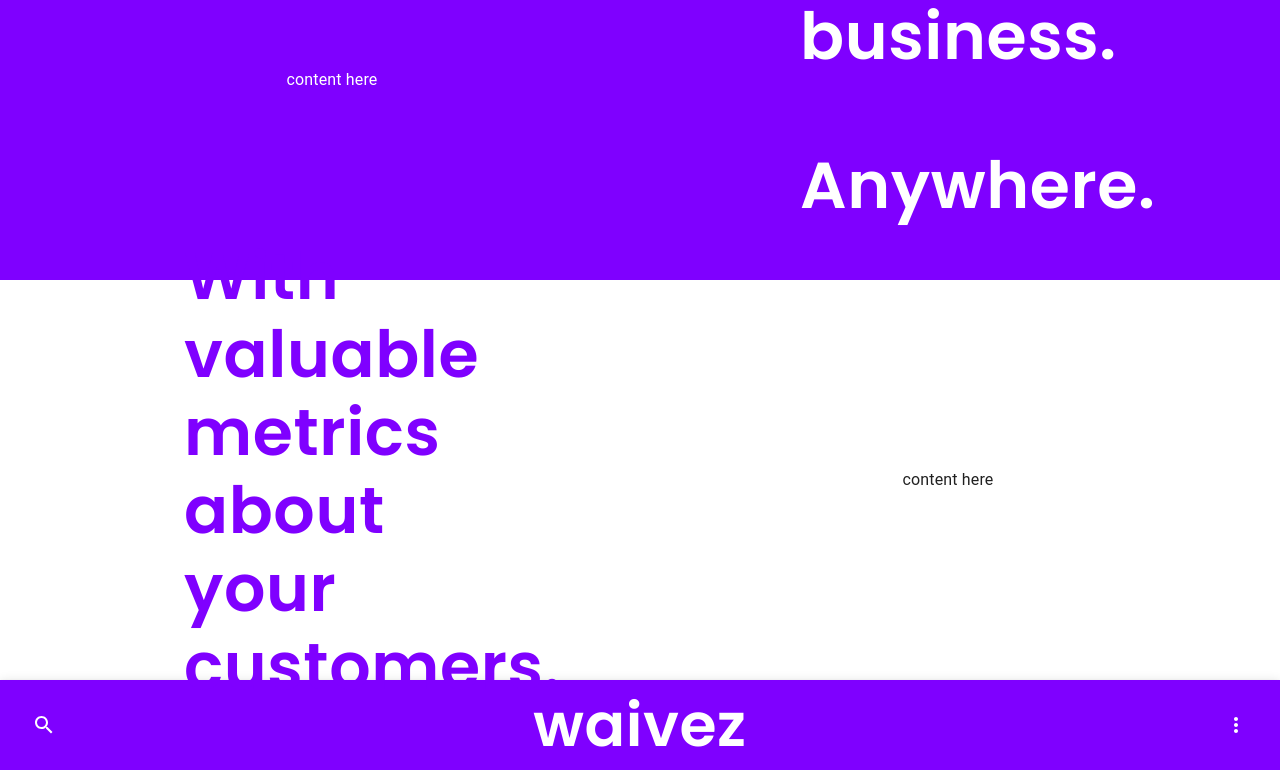
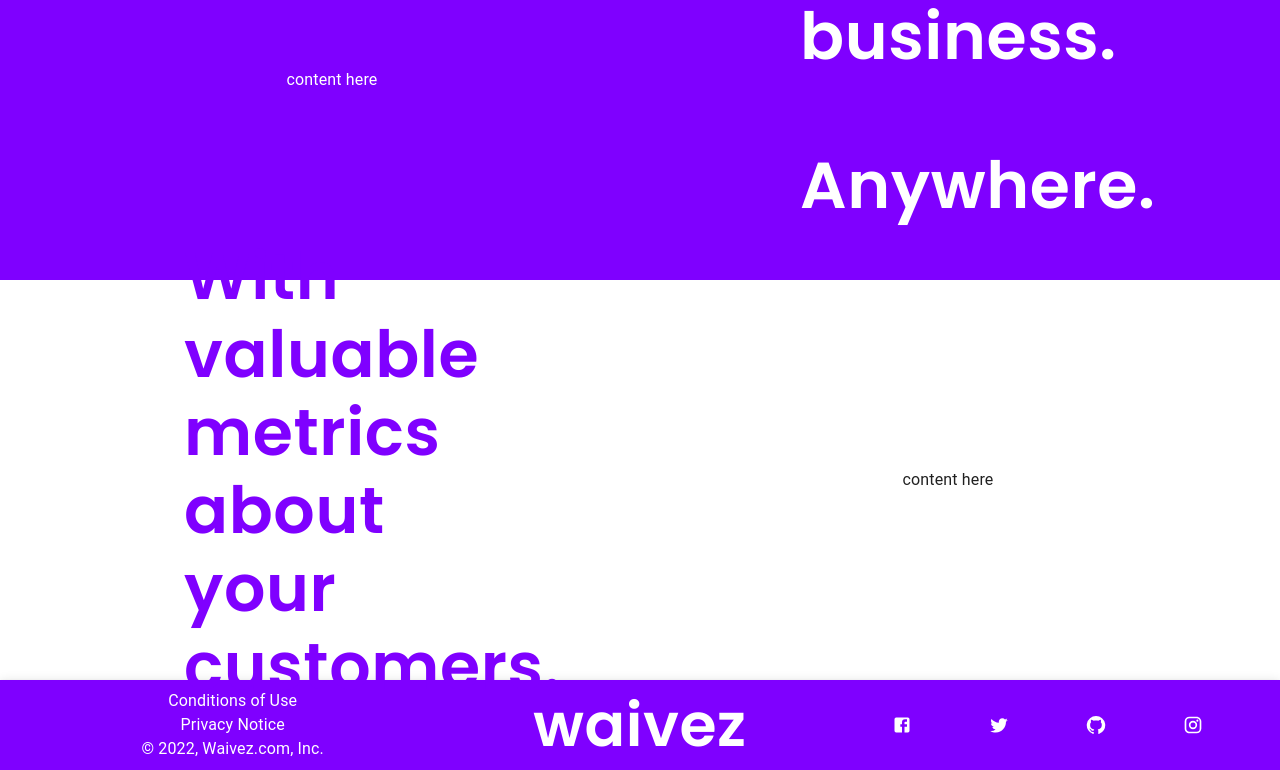
Before and after one commit to loganbahr/waivez, a Next.js app: page / in a window 1280 px wide. Shown: the part 1139-1909 px from the top of the page. Built offline with nearby package versions, Linux system fonts and the light colour scheme; a web font is replaced by a local one.

Commit message:
footer refactor
Took 1 hour 7 minutes

```diff
--- a/components/layout/Footer/Footer.js
+++ b/components/layout/Footer/Footer.js
@@ -5,7 +5,11 @@ import Typography from "@mui/material/Typography";
 import IconButton from "@mui/material/IconButton";
 import SearchIcon from "@mui/icons-material/Search";
 import MoreIcon from "@mui/icons-material/MoreVert";
-import { Box } from "@mui/material";
+import FacebookIcon from '@mui/icons-material/Facebook';
+import TwitterIcon from '@mui/icons-material/Twitter';
+import GitHubIcon from '@mui/icons-material/GitHub';
+import InstagramIcon from '@mui/icons-material/Instagram';
+import {Box, Button} from "@mui/material";
 
 const Footer = () => {
     return (
@@ -16,24 +20,72 @@ const Footer = () => {
                     top: "auto",
                     bottom: "0",
                     position: "static",
-        }}
-      >
-        <Toolbar sx={{ display: "flex", justifyContent: "space-between" }}>
-          <IconButton color="inherit">
-            <SearchIcon />
-          </IconButton>
+                    // border: '2px solid black',
+                    height: {xs: '70px', sm: '85px', md: '90px', xl: '120px'},
+                }}>
+                <Toolbar sx={{
+                    display: "flex",
+                    justifyContent: 'space-between',
+                    // border: '2px solid red',
+                    padding: {xs: 0, md: 0},
+                    height: '100%'
+                }}>
+                    <Box sx={{
+                        height: '100%',
+                        width: '40%',
+                        // border: '2px solid red',
+                        display: 'flex',
+                        justifyContent: 'center',
+                        flexDirection: 'column',
+                        alignItems: 'center',
+                    }}>
+                        <Typography sx={{fontSize: {xs: '0.45rem', sm: '0.7rem', md: '0.9rem', lg: '1rem'}}}>
+                            Conditions of Use
+                        </Typography>
+                        <Typography sx={{fontSize: {xs: '0.45rem', sm: '0.7rem', md: '0.9rem', lg: '1rem'}}}>
+                            Privacy Notice
+                        </Typography>
+                        <Typography sx={{fontSize: {xs: '0.45rem', sm: '0.7rem', md: '0.9rem', lg: '1rem'}}}>
+                            © 2022, Waivez.com, Inc.
+                        </Typography>
+
+                    </Box>
+
+                    <Box sx={{
+                        height: '100%',
+                        width: '30%',
+                        // border: '2px solid black',
+                        display: 'flex',
+                        justifyContent: 'center',
+                        alignItems: 'center',
+                    }}>
                         <Typography
                             sx={{
                                 color: "white",
-              fontSize: { xs: 25, sm: 35, md: 50, lg: 60 },
+                                fontSize: {xs: 25, sm: 35, md: 50, lg: 60},
                                 fontFamily: "Poppins, sans-serif",
-            }}
-          >
+                            }}>
                             waivez
                         </Typography>
-          <IconButton color="inherit">
-            <MoreIcon />
-          </IconButton>
+
+                    </Box>
+
+                    <Box sx={{
+                        height: '100%',
+                        width: '40%',
+                        // border: '2px solid black',
+                        display: 'flex',
+                        justifyContent: 'space-evenly',
+                        alignItems: 'center',
+                    }}>
+
+                        <FacebookIcon fontSize={'small'}/>
+                        <TwitterIcon fontSize='small'/>
+                        <GitHubIcon fontSize='small'/>
+                        <InstagramIcon fontSize='small'/>
+
+
+                    </Box>
                 </Toolbar>
             </AppBar>
         </Box>
@@ -41,3 +93,39 @@ const Footer = () => {
 };
 
 export default Footer;
+
+
+//const Footer = () => {
+//     return (
+//         <Box>
+//             <AppBar
+//                 sx={{
+//                     backgroundColor: "primary",
+//                     top: "auto",
+//                     bottom: "0",
+//                     position: "static",
+//                 }}>
+//                 <Toolbar sx={{
+//                     display: "flex",
+//                     justifyContent: 'space-between',
+//                     border: '2px solid red'
+//                 }}>
+//                     <IconButton color="inherit">
+//                         <SearchIcon/>
+//                     </IconButton>
+//                     <Typography
+//                         sx={{
+//                             color: "white",
+//                             fontSize: {xs: 25, sm: 35, md: 50, lg: 60},
+//                             fontFamily: "Poppins, sans-serif",
+//                         }}>
+//                         waivez
+//                     </Typography>
+//                     <IconButton color="inherit">
+//                         <MoreIcon/>
+//                     </IconButton>
+//                 </Toolbar>
+//             </AppBar>
+//         </Box>
+//     );
+// };
```
Lines whose indentation alone changed are shown as unchanged.
